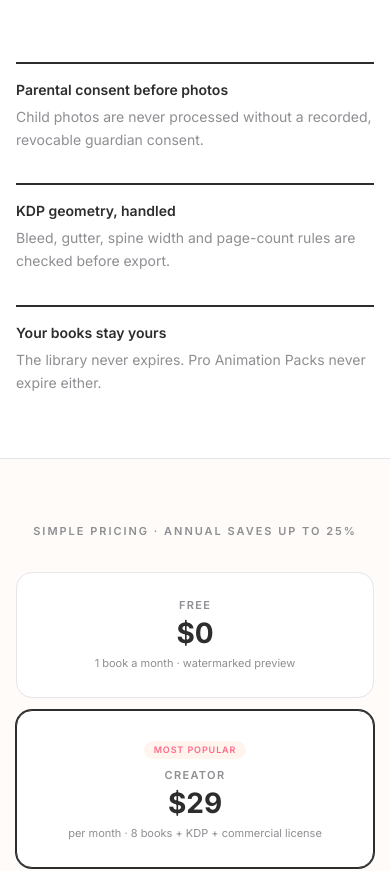
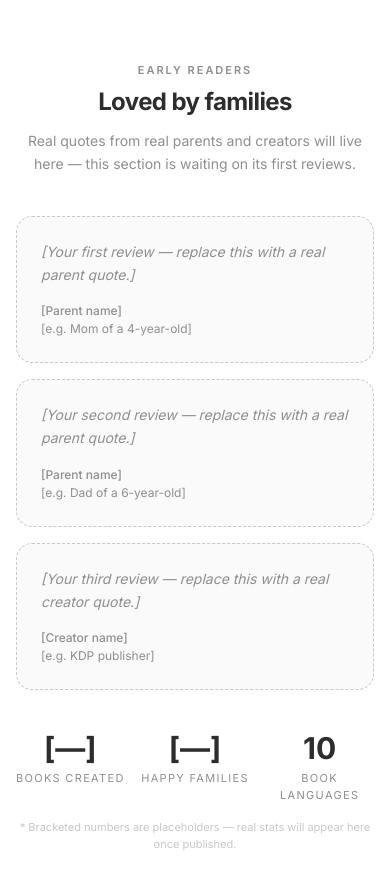
Before and after one commit to zjutimes2015/bookbunny, a Next.js app: page / in a window 390 px wide. Shown: the part 6260-7131 px from the top of the page. Built offline with nearby package versions, Linux system fonts and the light colour scheme; no server answers.

Commit message:
landing rewrite: components/landing/Testimonials.tsx

```diff
--- /dev/null
+++ b/components/landing/Testimonials.tsx
@@ -0,0 +1,80 @@
+/**
+ * Social proof section.
+ *
+ * PLACEHOLDER CONTENT — every quote and every number below is a stand-in.
+ * Replace with verified customer quotes / real product stats before launch.
+ * Nothing here may be presented as a real review.
+ */
+const PLACEHOLDER_QUOTES = [
+  {
+    quote: '[Your first review — replace this with a real parent quote.]',
+    name: '[Parent name]',
+    detail: '[e.g. Mom of a 4-year-old]',
+  },
+  {
+    quote: '[Your second review — replace this with a real parent quote.]',
+    name: '[Parent name]',
+    detail: '[e.g. Dad of a 6-year-old]',
+  },
+  {
+    quote: '[Your third review — replace this with a real creator quote.]',
+    name: '[Creator name]',
+    detail: '[e.g. KDP publisher]',
+  },
+]
+
+const PLACEHOLDER_STATS = [
+  { value: '[—]', label: 'books created' },
+  { value: '[—]', label: 'happy families' },
+  { value: '10', label: 'book languages' },
+]
+
+export default function Testimonials() {
+  return (
+    <section className="mx-auto max-w-6xl px-4 py-16 sm:px-6 lg:px-8 lg:py-20">
+      <div className="mb-10 text-center">
+        <p className="text-[11px] font-semibold uppercase tracking-[0.18em] text-[#8E8E93]">
+          Early readers
+        </p>
+        <h2 className="mt-2 text-2xl font-bold tracking-tight text-[#2D2D2D] sm:text-3xl">
+          Loved by families
+        </h2>
+        <p className="mx-auto mt-3 max-w-lg text-sm leading-relaxed text-[#8E8E93]">
+          Real quotes from real parents and creators will live here — this section is
+          waiting on its first reviews.
+        </p>
+      </div>
+
+      <div className="grid gap-4 md:grid-cols-3">
+        {PLACEHOLDER_QUOTES.map((t) => (
+          <figure
+            key={t.name + t.detail}
+            className="rounded-2xl border border-dashed border-[#C7C7CC] bg-[#FAFAFB] p-6"
+          >
+            <blockquote className="text-sm italic leading-relaxed text-[#8E8E93]">
+              {t.quote}
+            </blockquote>
+            <figcaption className="mt-4 text-[12px] font-medium text-[#8E8E93]">
+              {t.name}
+              <span className="block font-normal">{t.detail}</span>
+            </figcaption>
+          </figure>
+        ))}
+      </div>
+
+      <dl className="mx-auto mt-10 grid max-w-2xl grid-cols-3 gap-4 text-center">
+        {PLACEHOLDER_STATS.map((s) => (
+          <div key={s.label} className="flex flex-col">
+            <dt className="order-2 mt-1 text-[11px] uppercase tracking-[0.12em] text-[#8E8E93]">
+              {s.label}
+            </dt>
+            <dd className="order-1 text-3xl font-bold text-[#2D2D2D]">{s.value}</dd>
+          </div>
+        ))}
+      </dl>
+      <p className="mt-4 text-center text-[11px] text-[#C7C7CC]">
+        * Bracketed numbers are placeholders — real stats will appear here once published.
+      </p>
+    </section>
+  )
+}
```
